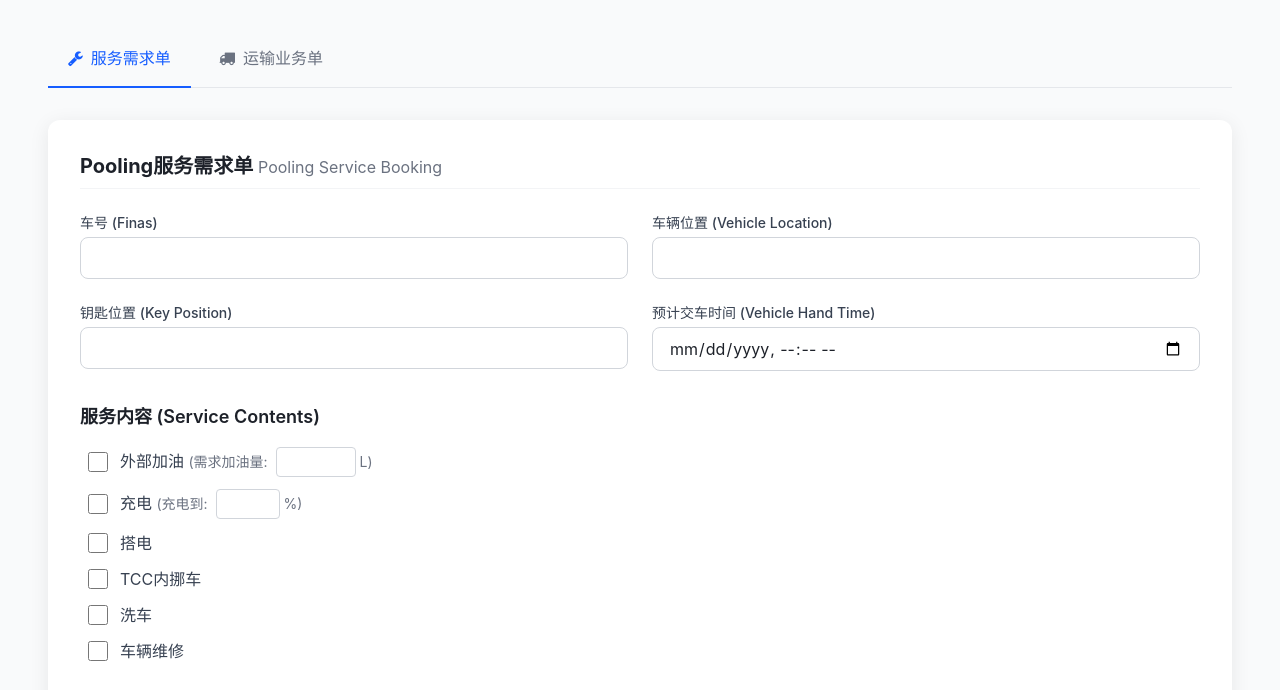
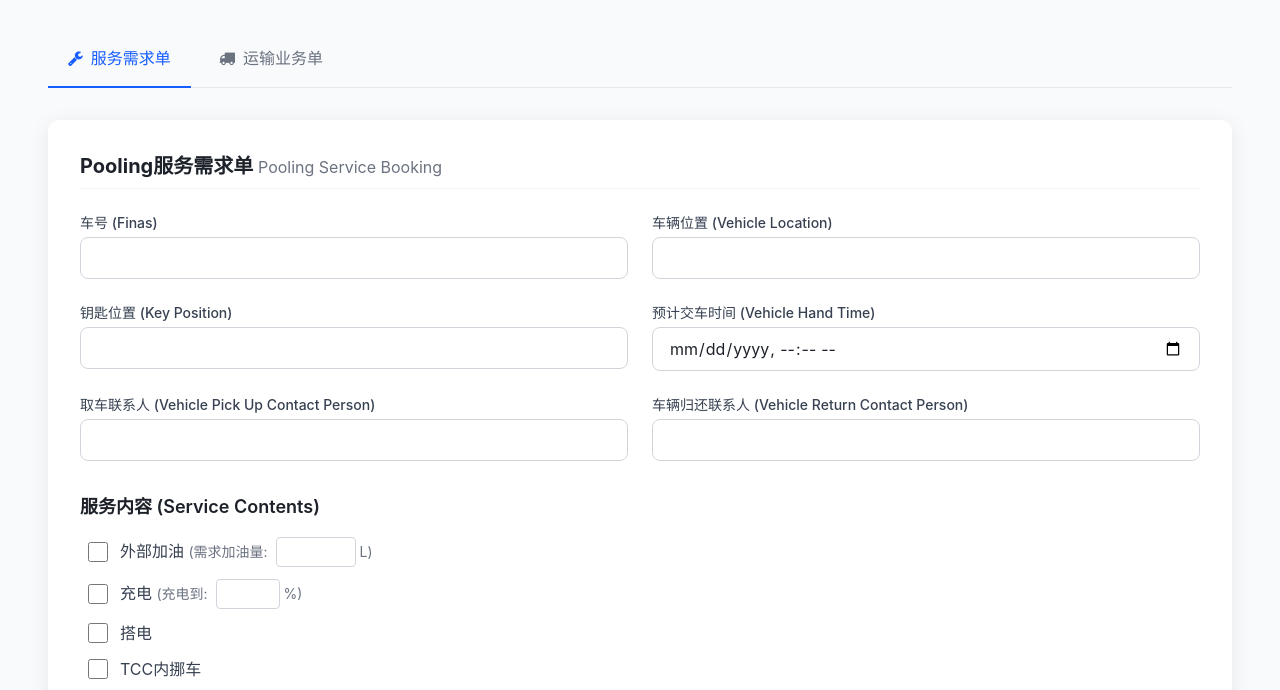
Before and after one commit to HelloAndBye/HelloAndBye.github.io, a plain HTML site: page index.html in a window 1280 px wide. Shown: the part 76-766 px from the top of the page. Drawn offline with nearby package versions, Linux system fonts and the light colour scheme.

Commit message:
Update index.html

```diff
--- a/index.html
+++ b/index.html
@@ -108,6 +108,14 @@
                     <div>
                         <label class="block text-sm font-medium text-gray-700 mb-1">预计交车时间 (Vehicle Hand Time)</label>
                         <input type="datetime-local" name="hand_time" class="w-full px-4 py-2 border border-gray-300 rounded-lg focus:ring-2 focus:ring-primary/50 focus:border-primary outline-none transition">
+                    </div>
+                    <div>
+                        <label class="block text-sm font-medium text-gray-700 mb-1">取车联系人 (Vehicle Pick Up Contact Person)</label>
+                        <input type="text" name="key_position" class="w-full px-4 py-2 border border-gray-300 rounded-lg focus:ring-2 focus:ring-primary/50 focus:border-primary outline-none transition">
+                    </div>
+                    <div>
+                        <label class="block text-sm font-medium text-gray-700 mb-1">车辆归还联系人 (Vehicle Return Contact Person)</label>
+                        <input type="text" name="key_position" class="w-full px-4 py-2 border border-gray-300 rounded-lg focus:ring-2 focus:ring-primary/50 focus:border-primary outline-none transition">
                     </div>
                 </div>
 
```
